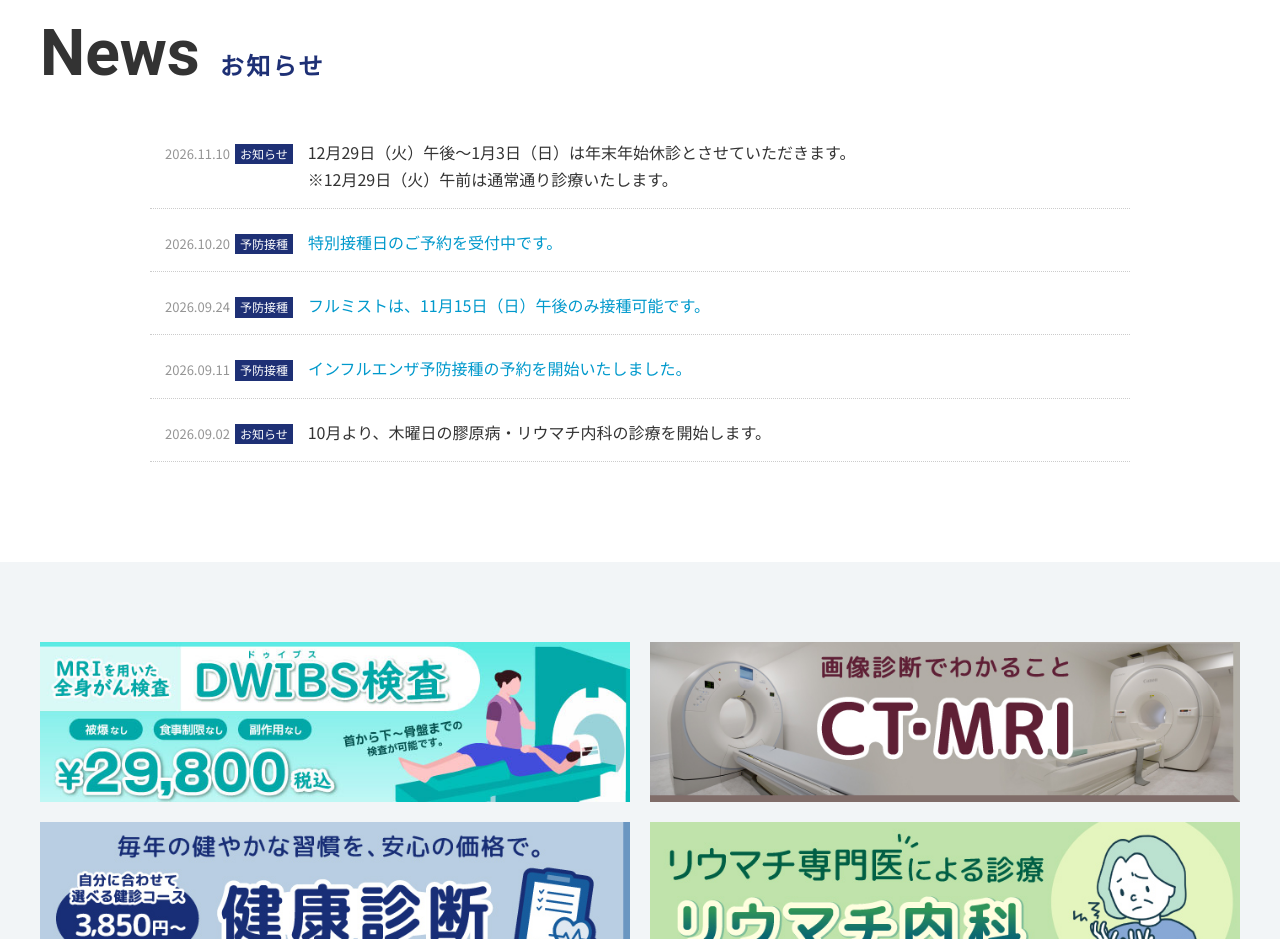
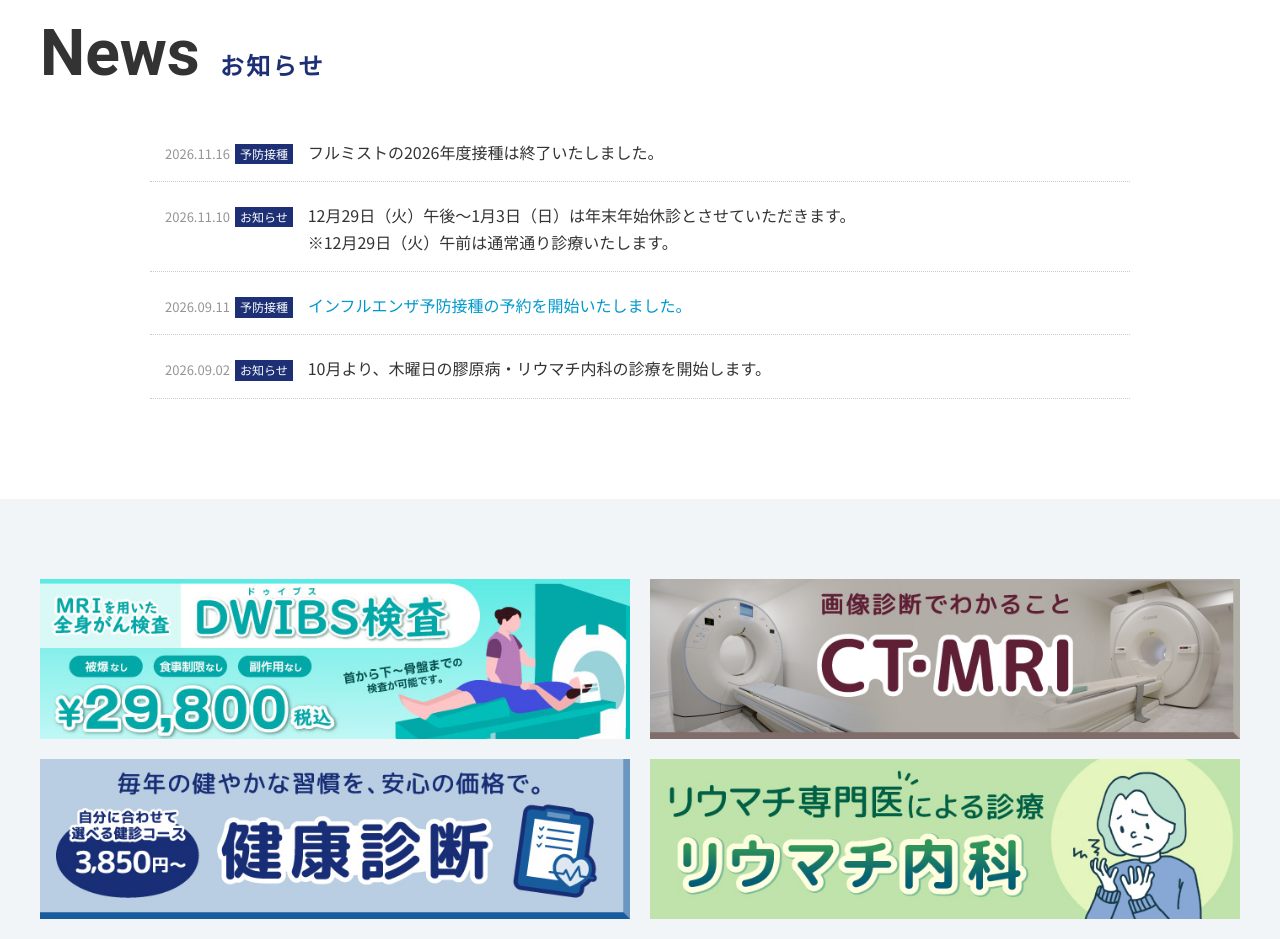
Before and after one commit to yamabiko-kouhou/aobadai, a plain HTML site: page index.html in a window 1280 px wide. Shown: the part 4080-5019 px from the top of the page. Drawn offline with nearby package versions, Linux system fonts and the light colour scheme; a web font is replaced by a local one.

Commit message:
Add files via upload

```diff
--- a/header.html
+++ b/header.html
@@ -40,7 +40,7 @@
           </ul>
         </li>
 		<li><a href="symptoms.html">症状から探す</a></li>
-        <li class="has-child">
+        <li class="has-child default-open">
           <button class="accordion">診療について <span class="arrow"></span></button>
           <ul class="submenu">
 			<!--<li><a href="symptoms.html">整形外科</a></li>-->
--- a/index.html
+++ b/index.html
@@ -273,14 +273,18 @@ height="0" width="0" style="display:none;visibility:hidden"></iframe></noscript>
 	<section id="news" class="bg"><div class="section-inner">
 	  <h2 class="title"><span class="en">News</span><span class="jp">お知らせ</span></h2>
 	  <ul class="ul_news">
-	   <li>
+	  <li>
+		<div class="ul_news_sub"><span class="date">2026.11.16</span><span class="i_con">予防接種</span></div>
+		<div class="ul_news_main">フルミストの2026年度接種は終了いたしました。</div>
+	  </li>
+	  <li>
 		<div class="ul_news_sub"><span class="date">2026.11.10</span><span class="i_con">お知らせ</span></div>
 		<div class="ul_news_main">12月29日（火）午後～1月3日（日）は年末年始休診とさせていただきます。<br>※12月29日（火）午前は通常通り診療いたします。</div>
 	  </li>
-	  <li>
+	  <!--<li>
 		<div class="ul_news_sub"><span class="date">2026.10.20</span><span class="i_con">予防接種</span></div>
 		<div class="ul_news_main"><a href="yobou-holiday.html">特別接種日のご予約を受付中です。</a></div>
-	  </li>
+	  </li>-->
 	  <!--<li>
 		<div class="ul_news_sub"><span class="date">2026.09.29</span><span class="i_con">お知らせ</span></div>
 		<div class="ul_news_main">10月29日（木）は、リウマチ内科が休診となります。<br>※整形外科、リハビリは通常通り診療いたします。</div>
@@ -289,10 +293,10 @@ height="0" width="0" style="display:none;visibility:hidden"></iframe></noscript>
 		<div class="ul_news_sub"><span class="date">2026.09.28</span><span class="i_con">お知らせ</span></div>
 		<div class="ul_news_main">10月1日（木）・21日（水）はコールセンターの対応を休止させていただきます。<br>お問い合わせフォームをご利用いただきますようお願いいたします。</div>
 	  </li>-->
-	  <li>
+	  <!--<li>
 		<div class="ul_news_sub"><span class="date">2026.09.24</span><span class="i_con">予防接種</span></div>
-		<div class="ul_news_main"><a href="yobou-influenza-flumist.html">フルミストは、<!--10月25日（日）午後、11月8日（日）午後、-->11月15日（日）午後のみ接種可能です。</a></div>
-	  </li>
+		<div class="ul_news_main"><a href="yobou-influenza-flumist.html">フルミストは、10月25日（日）午後、11月8日（日）午後、11月15日（日）午後のみ接種可能です。</a></div>
+	  </li>-->
 	  <li>
 		<div class="ul_news_sub"><span class="date">2026.09.11</span><span class="i_con">予防接種</span></div>
 		<div class="ul_news_main"><a href="yobou-influenza.html">インフルエンザ予防接種の予約を開始いたしました。</a></div>
```
Also changed, not shown: yobou-influenza.html (+2 -2 lines), yobou.html (+2 -2 lines).
